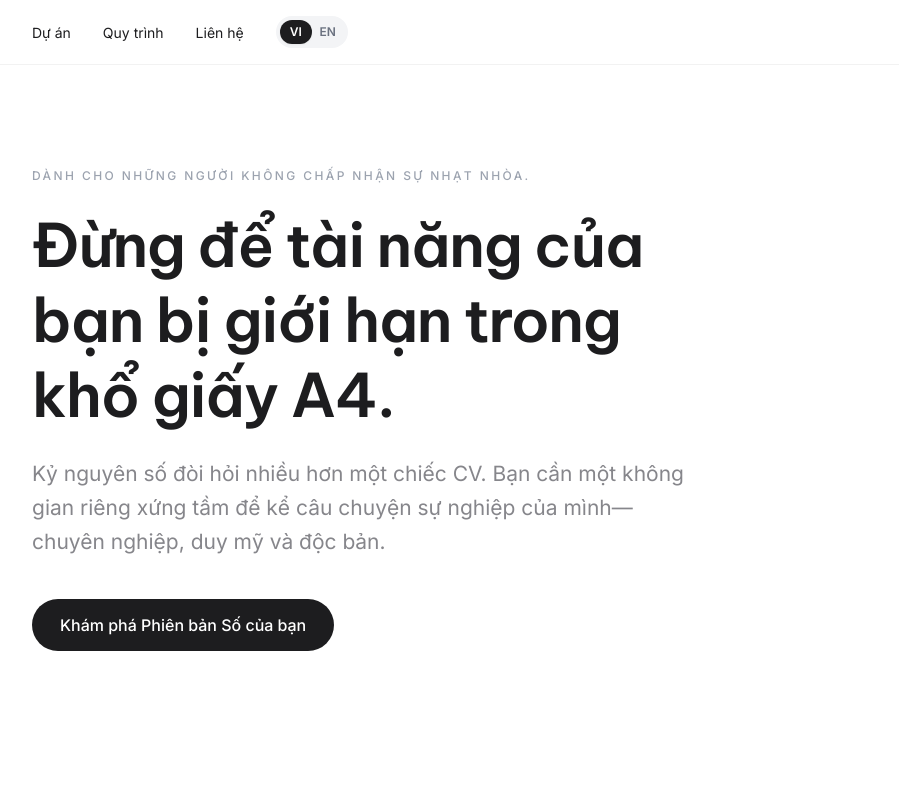
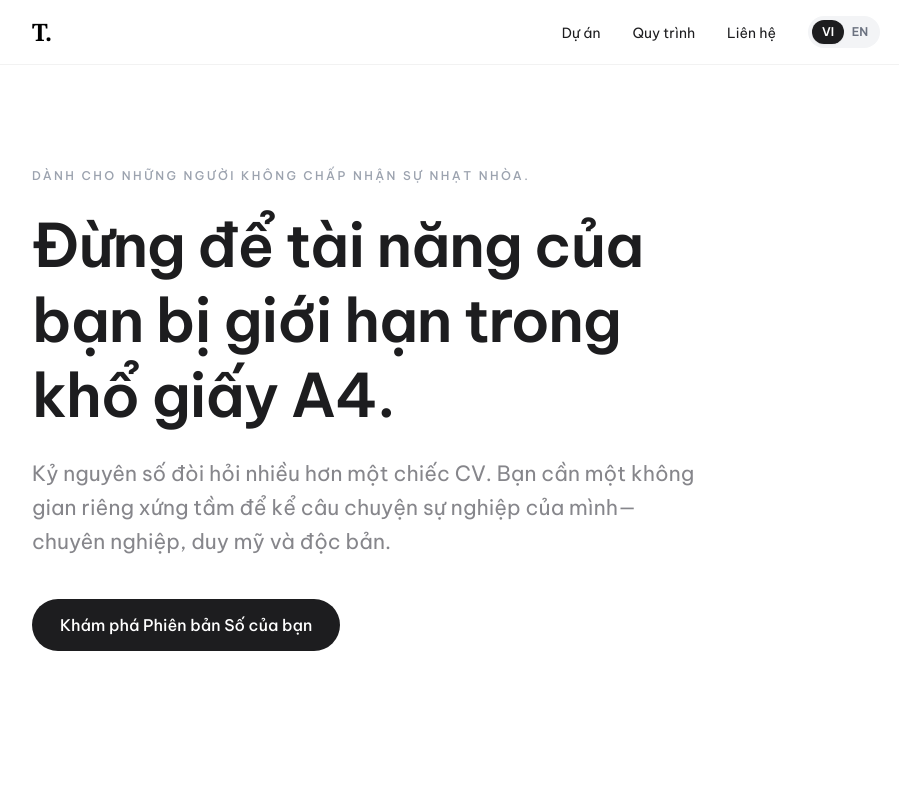
Before and after one commit to nguyentung423/T., a Next.js app: page / in a window 1280 px wide. Shown: the top 800 px of the page, without its empty margins (184-1083 px from the left). Built offline with nearby package versions, Linux system fonts and the light colour scheme.

Commit message:
perf: consolidate to single font (Be Vietnam Pro)
- Remove Inter font completely
- Be Vietnam Pro now handles all text (400, 500, 600, 700)
- ~50% fewer font requests
- Optimized for Vietnamese text rendering

```diff
--- a/src/app/layout.tsx
+++ b/src/app/layout.tsx
@@ -1,27 +1,18 @@
 import type { Metadata } from "next";
-import { Inter, Be_Vietnam_Pro } from "next/font/google";
+import { Be_Vietnam_Pro } from "next/font/google";
 import "./globals.css";
 import { siteContent } from "@/content/site";
 import { LanguageProvider } from "@/context/LanguageContext";
 
 /**
- * Performance Optimization: Only 2 fonts (eliminated Playfair for logo)
- * - Inter: Body text (~20KB gzipped)
- * - Be Vietnam Pro: Headlines (~15KB gzipped)
- * - Logo "T." now uses system serif (saves ~30KB)
+ * Performance Optimization: Single font strategy
+ * - Be Vietnam Pro: Optimized for Vietnamese text
+ * - Logo "T." uses system serif (Georgia)
+ * - ~50% fewer font requests vs 2 fonts
  */
-const inter = Inter({
-  subsets: ["latin", "vietnamese"],
-  variable: "--font-inter",
-  display: "swap",
-  preload: true,
-  // Only load weights actually used
-  weight: ["400", "500", "600"],
-});
-
 const beVietnamPro = Be_Vietnam_Pro({
   subsets: ["latin", "vietnamese"],
-  weight: ["600", "700"],
+  weight: ["400", "500", "600", "700"],
   variable: "--font-be-vietnam-pro",
   display: "swap",
   preload: true,
@@ -67,11 +58,7 @@ export default function RootLayout({
   children: React.ReactNode;
 }) {
   return (
-    <html
-      lang="vi"
-      className={`${inter.variable} ${beVietnamPro.variable}`}
-      suppressHydrationWarning
-    >
+    <html lang="vi" className={beVietnamPro.variable} suppressHydrationWarning>
       <head>
         {/* DNS prefetch for faster font loading */}
         <link rel="dns-prefetch" href="https://fonts.googleapis.com" />
--- a/src/components/Header.tsx
+++ b/src/components/Header.tsx
@@ -34,13 +34,13 @@ export function Header() {
           role="navigation"
           aria-label="Main navigation"
         >
-          {/* Logo - TEMPORARILY HIDDEN to test font loading */}
-          {/* <Link
+          {/* Logo */}
+          <Link
             href="/"
             className="font-serif text-2xl font-bold text-black tracking-tight"
           >
             T.
-          </Link> */}
+          </Link>
 
           {/* Desktop Navigation */}
           <div className="hidden md:flex items-center gap-8">
--- a/tailwind.config.ts
+++ b/tailwind.config.ts
@@ -12,9 +12,10 @@ const config: Config = {
         accent: "#4A5568",
       },
       fontFamily: {
-        sans: ["var(--font-inter)", "system-ui", "sans-serif"],
+        // Single font: Be Vietnam Pro for everything
+        sans: ["var(--font-be-vietnam-pro)", "system-ui", "sans-serif"],
         display: ["var(--font-be-vietnam-pro)", "system-ui", "sans-serif"],
-        // Logo serif: Use system fonts (eliminates Playfair ~30KB)
+        // Logo serif: System fonts
         serif: ["Georgia", "Cambria", "Times New Roman", "serif"],
       },
       spacing: {
```
